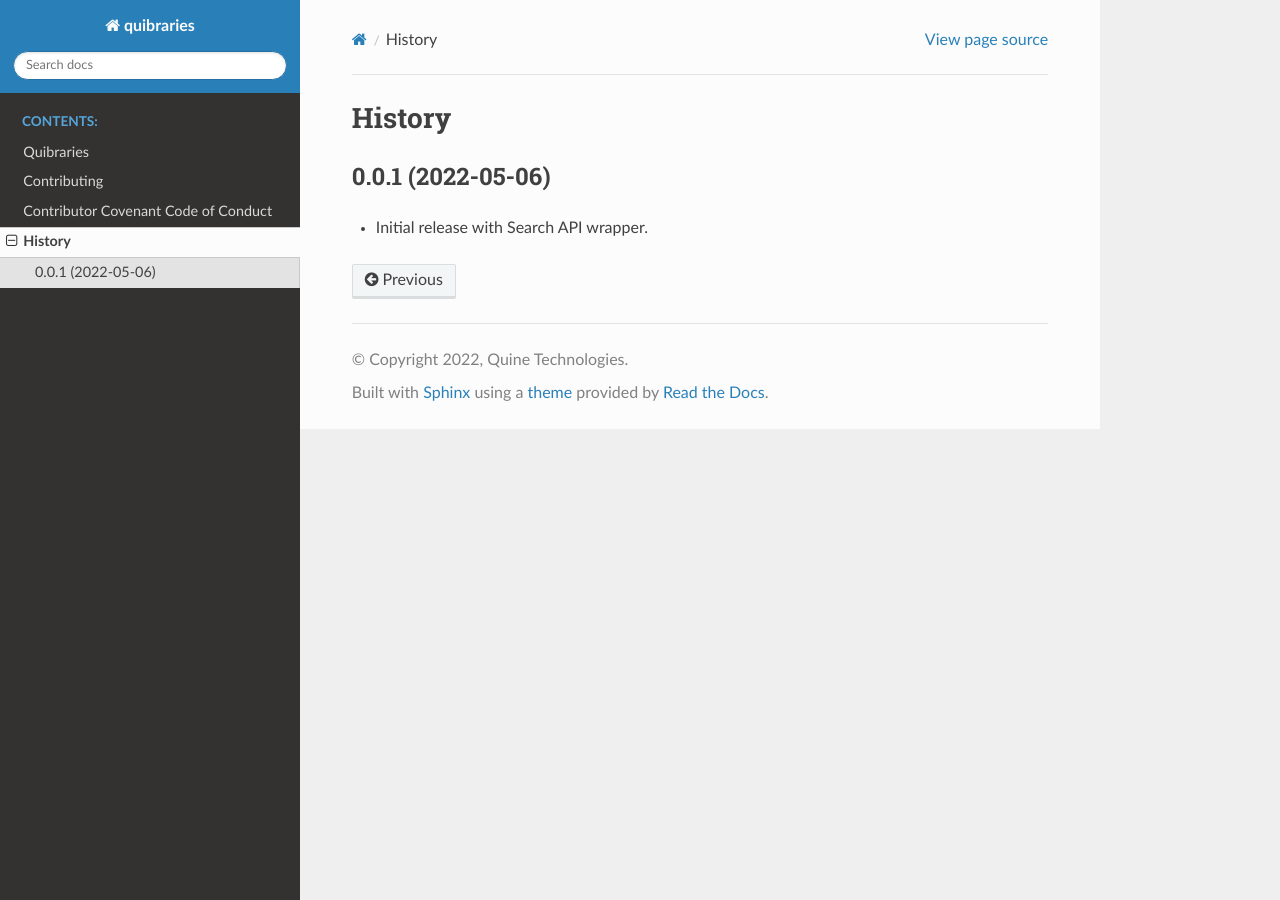
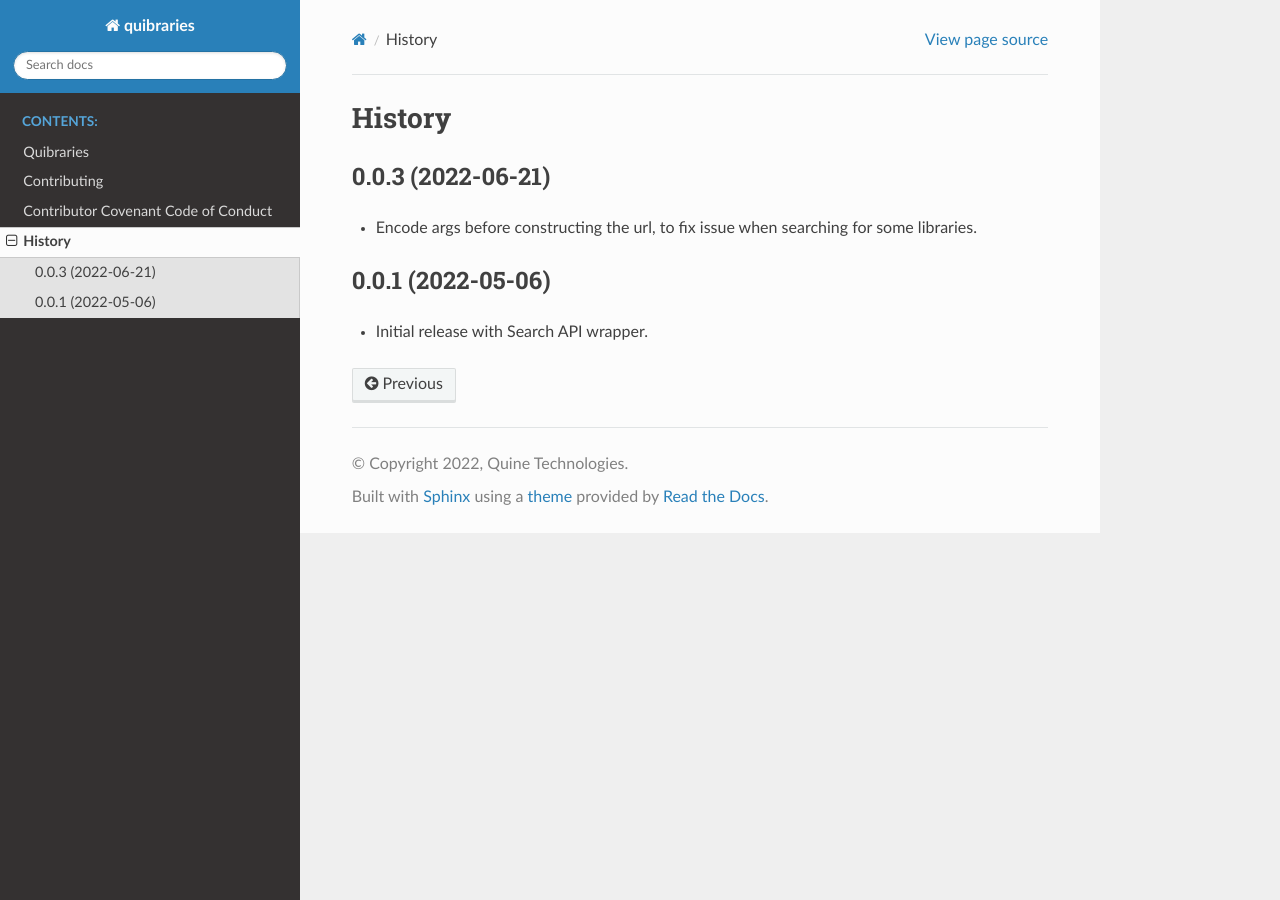
Before and after one commit to andylamp/quibraries, a Sphinx documentation site: the page built from docs/HISTORY.rst, in a window 1280 px wide. Built offline with Sphinx 7.4.7 and the Read the Docs theme 2.0.0, drawn with Linux system fonts in a browser that asks for light colours.

Commit message:
Update version and history.

```diff
--- a/docs/HISTORY.rst
+++ b/docs/HISTORY.rst
@@ -1,6 +1,11 @@
 =======
 History
 =======
+
+0.0.3 (2022-06-21)
+------------------
+
+* Encode args before constructing the url, to fix issue when searching for some libraries.
 
 0.0.1 (2022-05-06)
 ------------------
--- a/setup.py
+++ b/setup.py
@@ -18,7 +18,7 @@ with open(os.path.join(CURRENT_PATH, "requirements_prod.txt"), "r", encoding="ut
 if __name__ == "__main__":
     setup(
         name="quibraries",
-        version="0.0.2",
+        version="0.0.3",
         author="Andreas A. Grammenos",
         author_email="axorl@quine.sh",
         description="A thread-safe Python wrapper for the libraries.io API",
```
